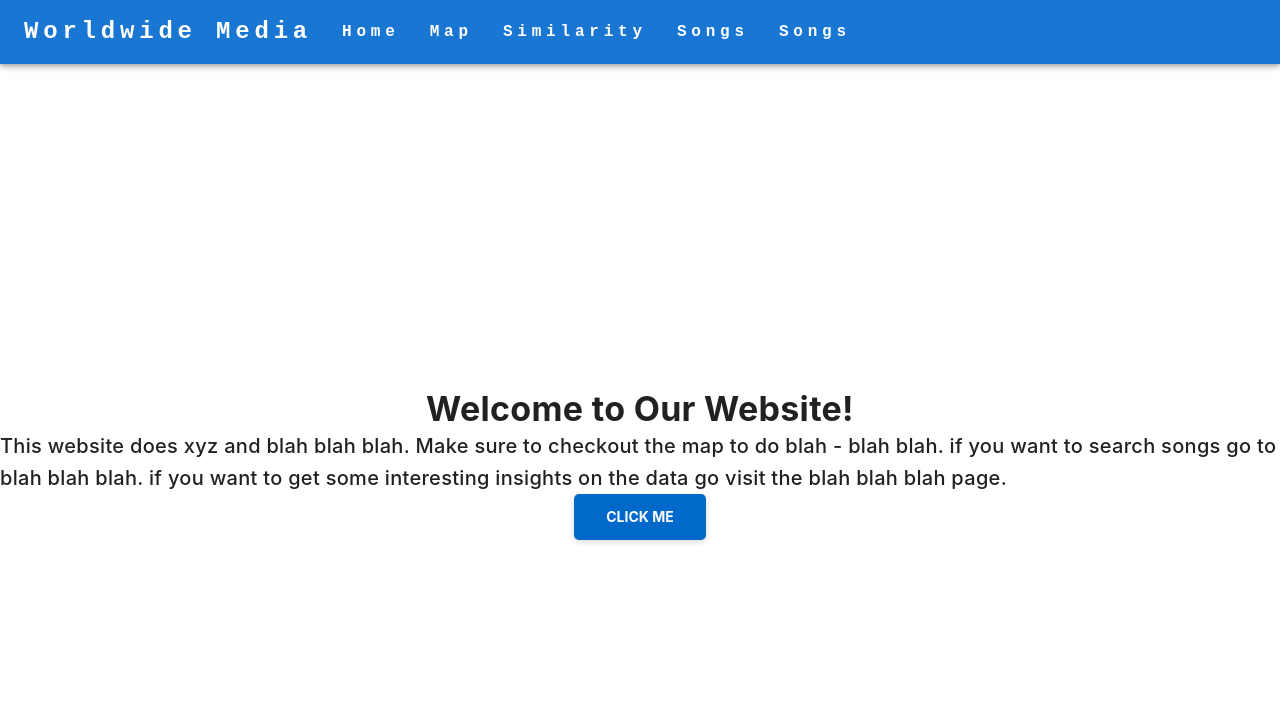
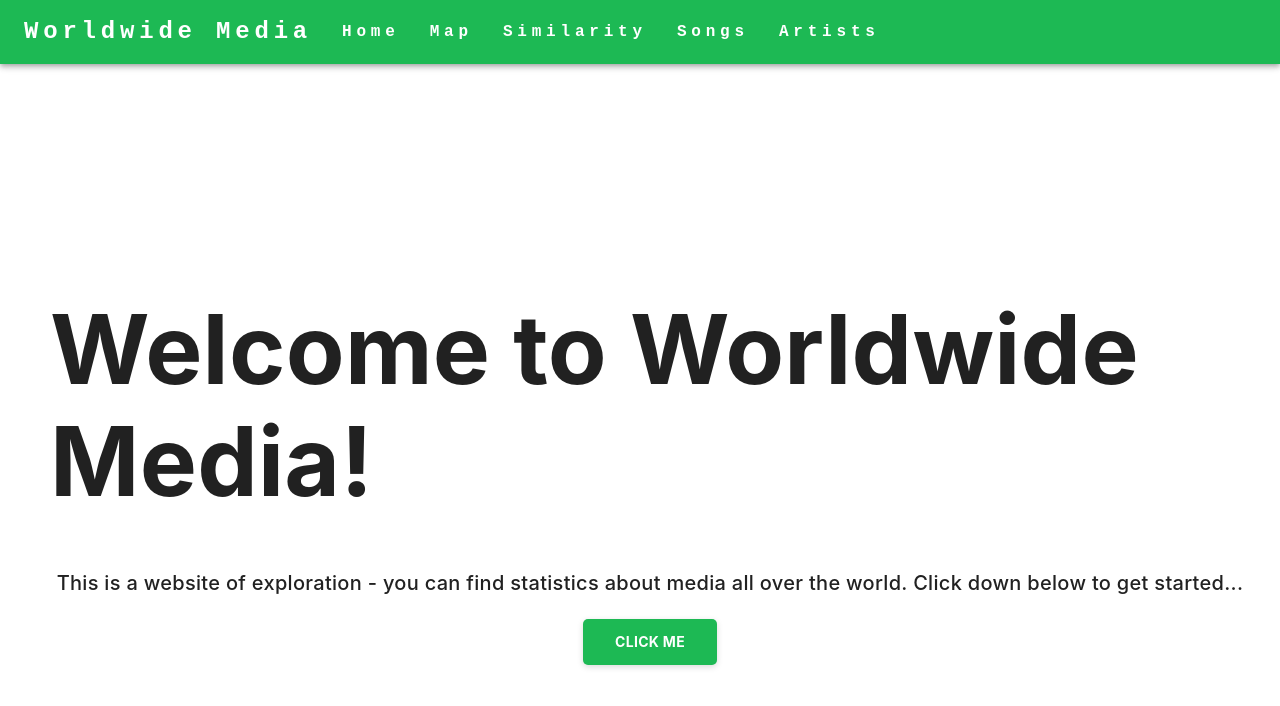
Before and after one commit to rod007vrr/Global-Media-Analytics, a React (Create React App) app in the folder client_hack/: page / in a window 1280 px wide. Shown: the top 706 px of the page. Built offline with nearby package versions, Linux system fonts and the light colour scheme; the HTML template or start-up script is replaced by a standard one; a web font is replaced by a local one.

Commit message:
polished up but not finished

```diff
--- a/client_hack/src/Home/HomePage.tsx
+++ b/client_hack/src/Home/HomePage.tsx
@@ -6,18 +6,20 @@ import PrimaryButton from '../components/buttons/PrimaryButton';
 import NavBar from '../components/navbar';
 
 function HomePage() {
-  const message = `Welcome to Our Website!`;
+  const message = `Welcome to Worldwide Media!`;
   return (
     <ScreenGrid>
-      <Typography variant="h4">{message}</Typography>
-      <Typography variant="h6">
-        This website does xyz and blah blah blah. Make sure to checkout the map
-        to do blah - blah blah. if you want to search songs go to blah blah
-        blah. if you want to get some interesting insights on the data go visit
-        the blah blah blah page.
+      <Typography variant="h1" style={{ margin: '40px' }}>
+        {message}
       </Typography>
-      <Grid item container justifyContent="center">
-        <PrimaryButton>Click Me</PrimaryButton>
+      <Typography variant="h6" style={{ margin: '10px' }}>
+        This is a website of exploration - you can find statistics about media
+        all over the world. Click down below to get started...
+      </Typography>
+      <Grid item container justifyContent="center" style={{ margin: '10px' }}>
+        <PrimaryButton style={{ backgroundColor: '#1db954' }} href="/map">
+          Click Me
+        </PrimaryButton>
       </Grid>
     </ScreenGrid>
   );
--- a/client_hack/src/Map/MapPage.jsx
+++ b/client_hack/src/Map/MapPage.jsx
@@ -77,8 +77,13 @@ function MapPage() {
 
   return (
     <>
-      <Typography variant="h3" textAlign="center" gutterBottom>
-        Explore
+      <Typography
+        variant="h3"
+        textAlign="center"
+        style={{ margin: '50px 30px auto 10px' }}
+        gutterBottom
+      >
+        Explore Countries
       </Typography>
       <ScreenGrid>
         <Grid item>
@@ -86,13 +91,13 @@ function MapPage() {
             className="datepickers-flex-container"
             style={{
               display: 'flex',
-              margin: '10px',
+              margin: '10px 10px 30px 10px',
               justifyContent: 'center',
             }}
           >
             <div
               style={{
-                margin: '10px',
+                margin: '20px',
               }}
             >
               Start Date:{' '}
@@ -107,7 +112,7 @@ function MapPage() {
             </div>
             <div
               style={{
-                margin: '10px',
+                margin: '20px',
               }}
             >
               End Date:{' '}
@@ -123,6 +128,7 @@ function MapPage() {
           <div>
             <Globe
               // width={1000}
+              height={800}
               globeImageUrl="//unpkg.com/three-globe/example/img/earth-day.jpg"
               backgroundImageUrl="//unpkg.com/three-globe/example/img/night-sky.png"
               lineHoverPrecision={0}
@@ -149,12 +155,14 @@ function MapPage() {
             />
           </div>
         </Grid>
+        <Grid item>
           {clickD ? (
             <div
               style={{
-              position: 'absolute',
+                position: 'relative',
                 right: '25px',
                 top: '25%',
+                left: '-500px',
                 height: '50%',
               }}
             >
@@ -168,6 +176,7 @@ function MapPage() {
               />
             </div>
           ) : null}
+        </Grid>
       </ScreenGrid>
     </>
   );
--- a/client_hack/src/Summary/SummaryPage.jsx
+++ b/client_hack/src/Summary/SummaryPage.jsx
@@ -36,7 +36,11 @@ function CompareButton({ country1, country2, setSimilarity }) {
     return <LoadingButton />;
   }
   return (
-    <Button variant="contained" onClick={(_e) => handlePromote()}>
+    <Button
+      variant="contained"
+      onClick={(_e) => handlePromote()}
+      style={{ backgroundColor: '#1db954' }}
+    >
       Compare
     </Button>
   );
@@ -63,18 +67,19 @@ function SimilarityPage() {
   };
   return (
     <div>
-      <Typography variant="h3" textAlign="center" gutterBottom>
+      <Typography variant="h3" textAlign="center" gutterBottom margin="30px">
         Similarity
       </Typography>
-      <Typography variant="h5" textAlign="center" gutterBottom>
-        Blah Blah Blah
+      <Typography variant="h5" textAlign="center" gutterBottom margin="10px">
+        Pick two countries to compare their top charts:
       </Typography>
       <Grid
         container
         xs={12}
-        justifyContent="space-around "
+        justifyContent="space-around"
         // alignItems="center"
         flexDirection="row"
+        margin="30px"
       >
         <Grid item>
           <Box sx={{ width: 300 }}>
@@ -123,7 +128,7 @@ function SimilarityPage() {
         />
       </div>
       {similarity ? (
-        <Typography variant="h5" textAlign="center">
+        <Typography variant="h4" textAlign="center" margin="70px">
           Similarity Score: {similarity}
         </Typography>
       ) : null}
--- a/client_hack/src/components/buttons/PrimaryButton.tsx
+++ b/client_hack/src/components/buttons/PrimaryButton.tsx
@@ -16,7 +16,7 @@ const PrimaryButton = styled(Button)<ButtonProps>(({ theme }) => ({
   transition: 'box-shadow 0.2s ease 0s',
   textAlign: 'center',
   fontWeight: 'bold',
-  background: COLORS.primaryBlue,
+  background: '#1db954',
 }));
 
 export default PrimaryButton;
--- a/client_hack/src/components/navbar.jsx
+++ b/client_hack/src/components/navbar.jsx
@@ -35,7 +35,7 @@ function NavText({ href, text, isMain }) {
 // props to how it changes the look of the component.
 export default function NavBar() {
   return (
-    <AppBar position="static">
+    <AppBar position="static" style={{ backgroundColor: '#1db954' }}>
       <Container maxWidth="xl">
         <Toolbar disableGutters>
           <NavText href="/" text="Worldwide Media" isMain />
@@ -43,7 +43,7 @@ export default function NavBar() {
           <NavText href="/map" text="Map" />
           <NavText href="/similarity" text="Similarity" />
           <NavText href="/songs" text="Songs" />
-          <NavText href="/songs" text="Songs" />
+          <NavText href="/artists" text="Artists" />
         </Toolbar>
       </Container>
     </AppBar>
--- a/client_hack/src/index.css
+++ b/client_hack/src/index.css
@@ -4,4 +4,5 @@
   display: flex;
   align-items: center;
   justify-content: center;
+  color: '#1db954';
 }
```
Lines whose indentation alone changed are shown as unchanged.
